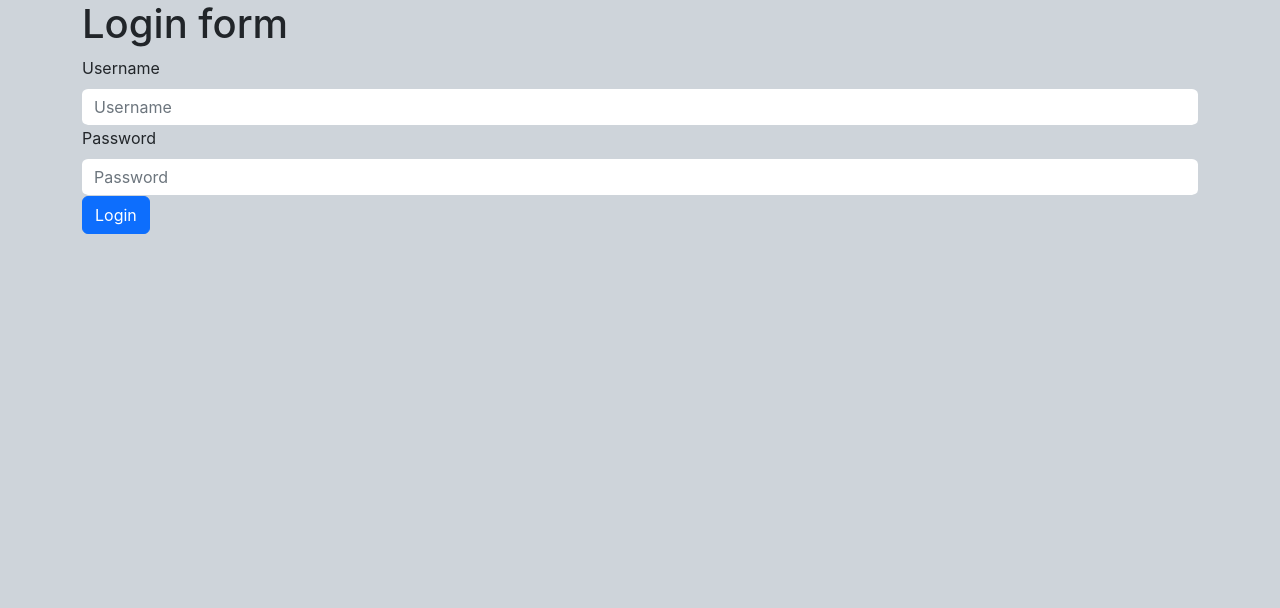
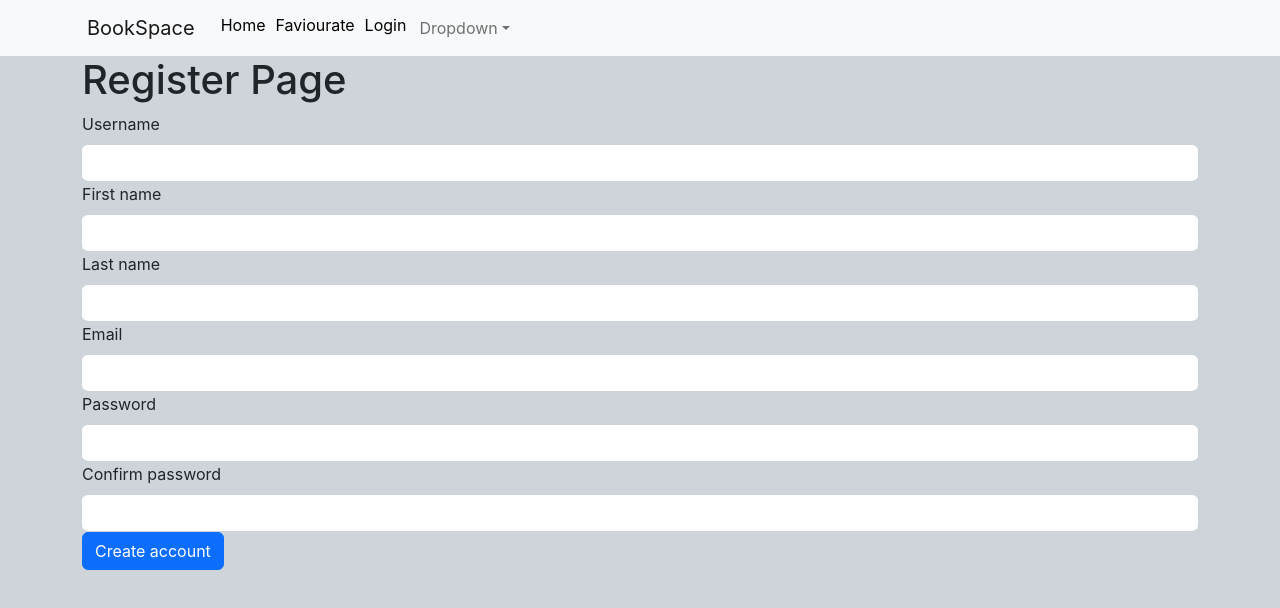
Before and after one commit to Zayd-R/bookspace-django-backend, a React (Create React App) app in the folder frontend/books/: page /register in a window 1280 px wide. Shown: the top 608 px of the page. Built offline with nearby package versions, Linux system fonts and the light colour scheme.

Commit message:
register form + fix a bug to destroy token on logout

```diff
--- a/frontend/books/src/App.js
+++ b/frontend/books/src/App.js
@@ -2,7 +2,7 @@ import { useState, useEffect } from 'react'
 import axios from 'axios'
 import Books from './componets/Books';
 import SearchForm from './componets/SearchForm';
-import { Routes, Route, Link} from "react-router-dom"
+import { Routes, Route, Link, Navigate} from "react-router-dom"
 import Container from 'react-bootstrap/Container';
 import Nav from 'react-bootstrap/Nav';
 import Navbar from 'react-bootstrap/Navbar';
@@ -16,6 +16,7 @@ import userService from './services/user'
 import {loginUser, logoutUser} from './reducers/userReducer'
 import logService from './services/login';
 import LoginForm from './componets/LoginForm';
+import Register from './componets/Register';
 
 // soon to implement API to allow user to filter the search
 // const result = await axios.get(`https://www.googleapis.com/books/v1/volumes?q=${query}&filter=${filterQuery}&startIndex=20`)
@@ -50,6 +51,8 @@ function App() {
   //   .catch(error=>console.log(error))
   // },[])
 
+
+
   // get the user token if the user was logged in
   useEffect(()=>{
        const userFromStorage =  userService.getUser()
@@ -58,21 +61,15 @@ function App() {
        }
   },[])
 
-
+// logout and destroy token
 const logout = ()=>{
     logService.logout()
     userService.clearUser()
     dispatch(logoutUser())
-
-
 }
 
   // to prevent crashes
-  if(!user){
-    return(
-      <LoginForm/>
-      )
-  }
+
   return (
     <>
       <Navbar bg="light" expand="lg">
@@ -83,7 +80,7 @@ const logout = ()=>{
           <Nav className="me-auto">
           <Link style={decoration}>Home</Link>
             <Link style={decoration}>Faviourate</Link>
-            {user ? <Link onClick={logout} style={decoration}>Logout</Link>:  <Link style={decoration}>Login</Link> }
+            {user ? <Link onClick={logout} style={decoration}>Logout</Link>:  <Link style={decoration} to='/login'>Login</Link> }
 
             <NavDropdown title="Dropdown" id="basic-nav-dropdown">
               <NavDropdown.Item href="#action/3.1">Action</NavDropdown.Item>
@@ -102,13 +99,16 @@ const logout = ()=>{
     </Navbar>
 
     <div className="container">
-
   <Routes>
 
     <Route path="/"  element={<HomePage />} />
     <Route exact path="/books/:id"  element={<Book />} />
     <Route exact  path="/search"  element={<><SearchForm handleSearch={handleSearch} />  <Books data={data}/> </>} />
+    {/* for now this path is only accessed if the user is not authinticated , after adding new routes and feature we will create a private router */}
+    <Route path="/register" element={!user ?<Register/> : <Navigate replace to="/login" />} />
 
+
+    <Route path="/login" element={<LoginForm/>} />
 
 
   </Routes>
--- a/frontend/books/src/componets/HomePage.js
+++ b/frontend/books/src/componets/HomePage.js
@@ -1,9 +1,13 @@
 import reading_pic from '../images/reading_books.png'
 import {Link} from "react-router-dom"
+import { useSelector } from 'react-redux'
+// basic homepage that still need styling.
 const HomePage = ()=>{
-
+    const user = useSelector(state=>state.user)
     return(
         <div className="improtant">
+            {user ? <h1>Hello ---{user.username}</h1> : ''}
+
             <h2 >The importance of reading books</h2>
             <Link to='/search'>Search here</Link>
             <section>
--- a/frontend/books/src/componets/LoginForm.js
+++ b/frontend/books/src/componets/LoginForm.js
@@ -29,10 +29,10 @@ const handleLogin = (event)=>{
             <h1>Login form</h1>
            <Form onSubmit={handleLogin}>
             <Form.Label>Username</Form.Label>
-            <Form.Control {...username}  placeholder="Username"/>
+            <Form.Control {...username}  placeholder="Username..."/>
 
             <Form.Label>Password</Form.Label>
-            <Form.Control {...password} placeholder="Password"/>
+            <Form.Control {...password} placeholder="Password..."/>
             <Button type="submit">Login</Button>
            </Form>
         </div>
--- /dev/null
+++ b/frontend/books/src/componets/Register.js
@@ -0,0 +1,61 @@
+import { useField } from '../hooks/fields';
+import loginService from '../services/login'
+import userService from '../services/user'
+import {Form, Button} from 'react-bootstrap'
+import { useDispatch } from 'react-redux'
+import registerService from '../services/register'
+
+const Register = ()=>{
+    const username = useField("text")
+    const first_name = useField('text')
+    const last_name = useField('text')
+    const email = useField("email")
+    const password = useField("password")
+    const password2 = useField("password")
+
+
+const createAccount = (event)=>{
+    event.preventDefault()
+    const newUser = {
+        "username":username.value,
+        "first_name": first_name.value,
+        "last_name": last_name.value,
+        "email": email.value,
+        "password": password.value,
+        "password2": password2.value
+    }
+    registerService.register(newUser)
+    .then(response=>console.log(response))
+    .catch(error=>console.log(error,"error has occured"))
+    console.log("it is fine")
+}
+
+    return (
+        <div>
+            <h1>Register Page</h1>
+            <Form onSubmit={createAccount}>
+                <Form.Label>Username</Form.Label>
+                <Form.Control {...username}/>
+
+                <Form.Label>First name</Form.Label>
+                <Form.Control {...first_name}/>
+
+                <Form.Label>Last name</Form.Label>
+                <Form.Control {...last_name}/>
+
+                <Form.Label>Email</Form.Label>
+                <Form.Control {...email}/>
+
+                <Form.Label>Password</Form.Label>
+                <Form.Control {...password}/>
+
+                <Form.Label>Confirm password</Form.Label>
+                <Form.Control {...password2}/>
+               {password.value !== password2.value ? <span>Passwords do not match</span>: ''}
+                <Button type="submit">Create account</Button>
+            </Form>
+        </div>
+    )
+}
+
+export default Register
--- a/frontend/books/src/services/login.js
+++ b/frontend/books/src/services/login.js
@@ -1,12 +1,12 @@
 import axios from 'axios'
 import userService from './user'
+
 const baseurl =  'http://127.0.0.1:8000/users/login/'
 
-const config = {
-
-         headers: { 'Authorization' :  `TOKEN ${userService.getToken()}` }
-
+const config =()=> {
+    return  { headers: { Authorization: `TOKEN ${userService.getToken()}` }  }
     }
+console.log(userService.getToken(), "is this good")
 
 
 const login = async (credits)=>{
@@ -16,9 +16,8 @@ const login = async (credits)=>{
 }
 
 const logout = async () =>{
- console.log(userService.getToken())
-
- const response =  await axios.delete("http://127.0.0.1:8000/users/logout/", config)
+ const response =  await axios.delete("http://127.0.0.1:8000/users/logout/", config() )
  return response.data
 }
+
 export default {login, logout}
--- /dev/null
+++ b/frontend/books/src/services/register.js
@@ -0,0 +1,10 @@
+import axios from 'axios'
+
+const baseUrl = "http://127.0.0.1:8000/users/register/"
+
+const register = async (newUser)=>{
+  const results = await axios.post(baseUrl, newUser)
+  console.log(results)
+}
+
+export default {register}
```
Also changed, not shown: 1 other file (tests, documents, lock files or other folders).
